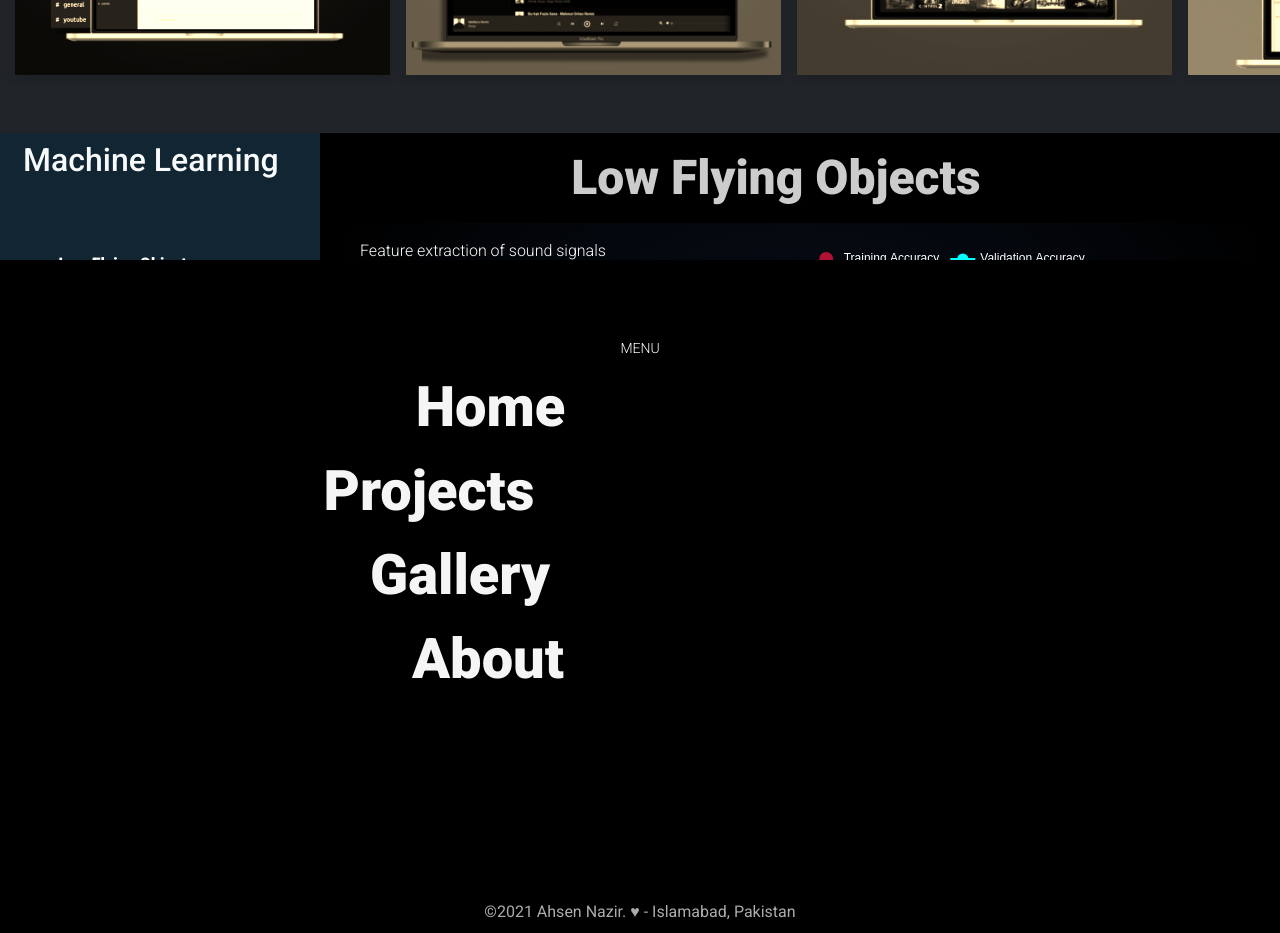
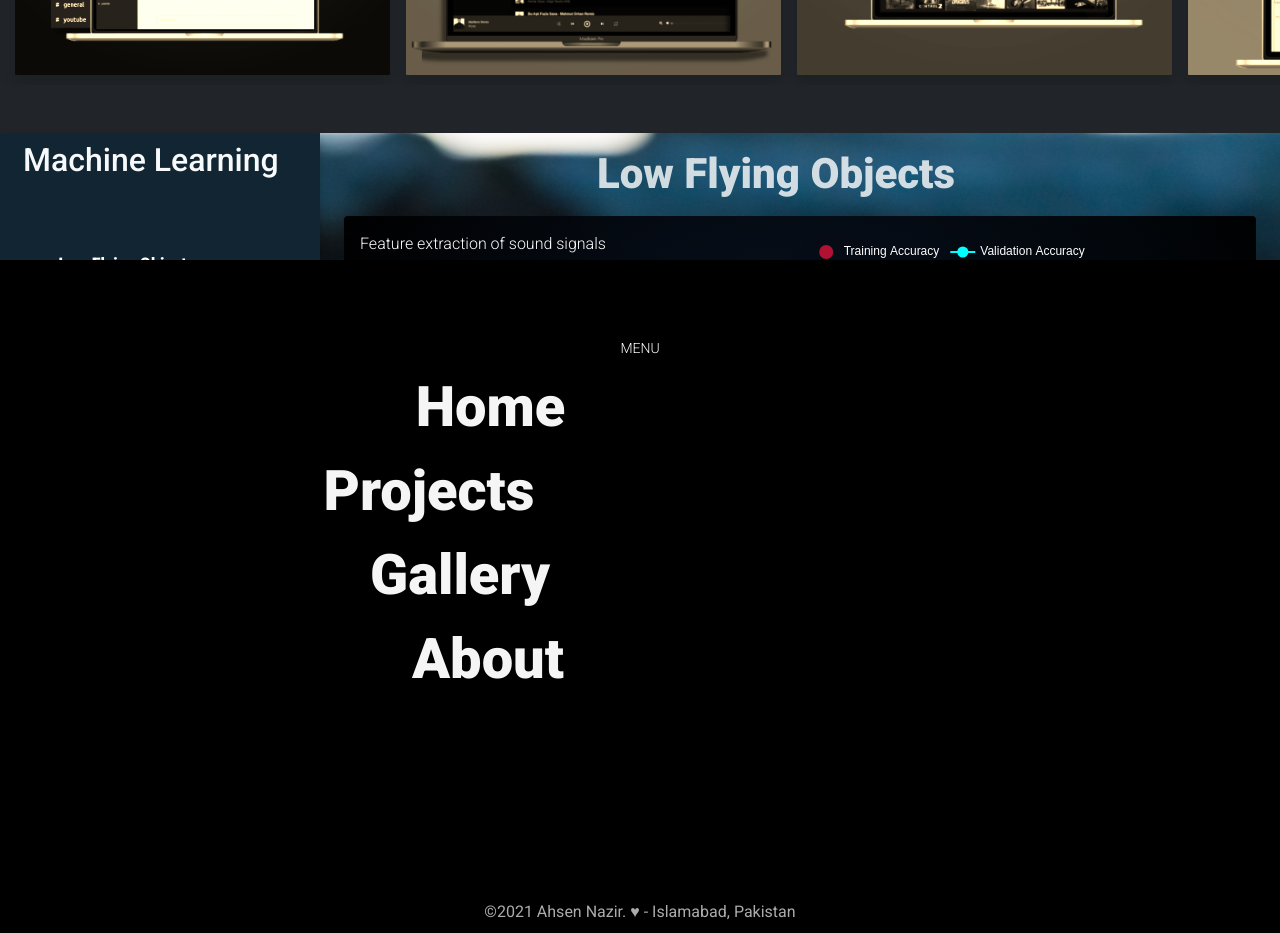
Before and after one commit to acen20/react-portfolio, a React (Create React App) app: page / in a window 1280 px wide. Shown: the part 1340-2273 px from the top of the page. Built offline with nearby package versions, Linux system fonts and the light colour scheme.

Commit message:
Routine push

```diff
--- a/src/ML.css
+++ b/src/ML.css
@@ -2,7 +2,7 @@
   min-height: 100vh;
   background-repeat: none;
   background-size: cover;
-  background-image: url("images/ML-Drones.jpg");
+  background-image: url("images/ML-Drone-5.jpg");
   background-attachment: fidxed;
   background-position: center;
 }
@@ -54,7 +54,7 @@
 
 .ml-project-header {
   bordder-bottom: 2px solid white;
-  font-size: 48px;
+  font-size: 42px;
   font-weight: 700;
   opacity: 0.8;
 }
@@ -64,13 +64,15 @@
   background: rgb(11, 22, 40);
   background: radial-gradient(
     circle,
-    rgba(11, 22, 40, 0.8) 0%,
+    rgba(11, 22, 40, 1) 0%,
     rgba(0, 0, 0, 0.96) 100%
   );
+  border-radius: 4px;
 }
 
 .ml-project-desc {
   font-weight: 300;
+  border-bottom: 1px dotted white;
 }
 
 .project-link-icon {
@@ -80,11 +82,12 @@
 
 .ml-project-graph {
   backgrodund-color: black;
+  border-bottom: 1px dotted gray;
 }
 
 #ml-graph {
   margin-top: auto;
-  min-height: 325px;
+  min-height: 300px;
   width: 100% !important;
 }
 
--- a/src/ML.js
+++ b/src/ML.js
@@ -87,10 +87,25 @@ function ML() {
                     </a>
                   </div>
                 </div>
-                <div className="ml-project-graph col-lg-8 col-12 p-0">
+                <div className="ml-project-graph col-lg-8 col-12 p-0 ">
                   <div className="m-0 pt-4 text-white" id="ml-graph"></div>
                 </div>
-                <div className="ml-cm-map col-lg-4 col-12">
+              </div>
+              <div class="row pt-lg-4">
+                <div className="col-lg-4" style={{ color: "#888" }}>
+                  <h5 className="nlc m-0">Objective:</h5>
+                  <p>Classify drones based on their acoustic properties</p>
+                  <h5 className="nlc m-0">Data:</h5>
+                  <p>
+                    <b>172</b> Samples
+                    <br /> <b>2</b> Classes
+                    <br />
+                    <b>84</b> Drone samples
+                    <br />
+                    <b>88</b> Noisy samples
+                  </p>
+                </div>
+                <div className="ml-cm-map p-0 m-0 col-lg-4 col-12">
                   <div id="cm-container" className="m-auto"></div>
                 </div>
               </div>
--- a/src/data.js
+++ b/src/data.js
@@ -40,6 +40,10 @@ export const ml_projects = [
         splitLine: {
           show: false,
         },
+      },
+      grid: {
+        bottom: "30px",
+        right: "10px",
       },
       series: [
         {
@@ -116,8 +120,6 @@ function generate_cm_options(tp, tn, fp, fn) {
       textStyle: {
         color: "whitesmoke",
       },
-      backgroundColor: "#1b1b1b",
-      width: "100%",
     },
     tooltip: {
       position: "top",
@@ -161,7 +163,7 @@ function generate_cm_options(tp, tn, fp, fn) {
       min: cm_min,
       max: cm_max,
       show: false,
-      color: ["#1b1b1b", "darkred"],
+      color: ["#1b1b1b", "darkblue"],
     },
     series: [
       {
```
